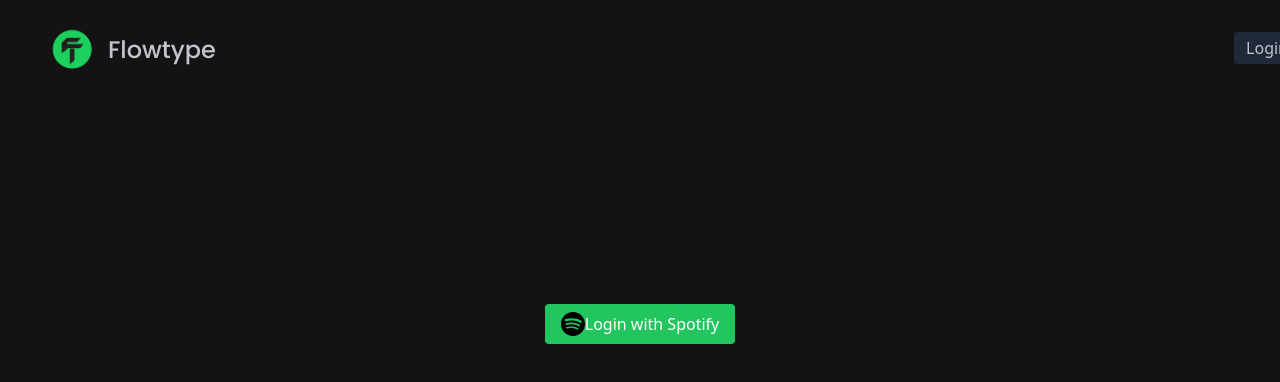
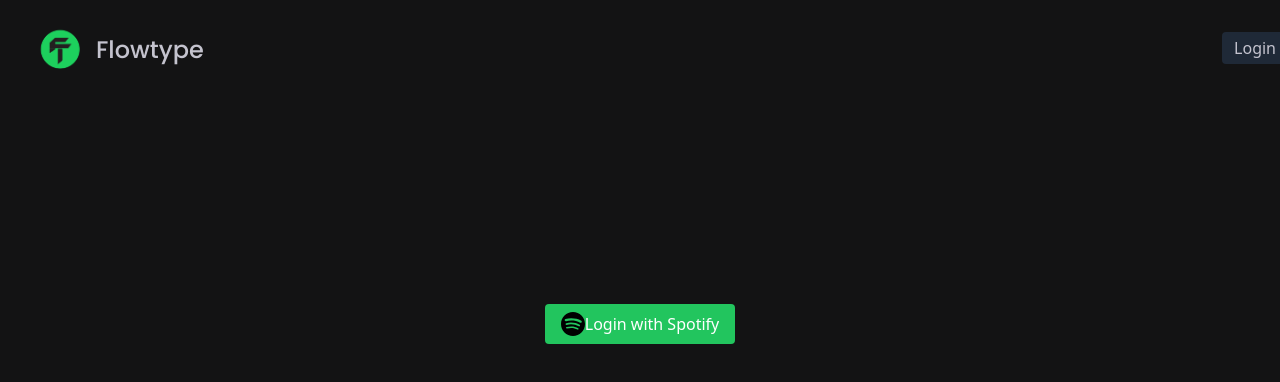
Before and after one commit to pk-vishnu/flowtype, a React (Create React App) app in the folder client/: page / in a window 1280 px wide. Shown: the top 382 px of the page. Built offline with nearby package versions, Linux system fonts and the light colour scheme; what spotify-web-api-node would draw is missing.

Commit message:
fix: padding

```diff
--- a/client/src/Dashboard.js
+++ b/client/src/Dashboard.js
@@ -223,7 +223,7 @@
               />
             ))}
             {playstate && (
-              <div className="lg:pt-38 md:pt-40 text-light text-4xl text-center font-roboto">
+              <div className="lg:pt-40 md:pt-40 text-light text-4xl text-center font-roboto">
                 {lyrics?.length === 0 && "No lyrics found"}
                 <p>
                   {currentLine &&
--- a/client/src/Navbar.js
+++ b/client/src/Navbar.js
@@ -5,8 +5,8 @@
   const code = new URLSearchParams(window.location.search).get("code");
   return (
     <>
-      <header className="text-gray-400 body-font">
-        <div className="container flex flex-wrap p-0 flex-col md:flex-row items-center py-3 lg:mx-10 md:mx-15">
+      <header className="text-gray-400 body-font w-full">
+        <div className="container flex flex-wrap p-0 flex-col md:flex-row items-center py-3 lg:mx-7 md:mx-15 ">
           <img src="./logo.png" className="size-16 mt-2" alt="Flowtype logo" />
           <a
             className="flex title-font font-medium items-center text-light mb-4 md:mb-0"
```
